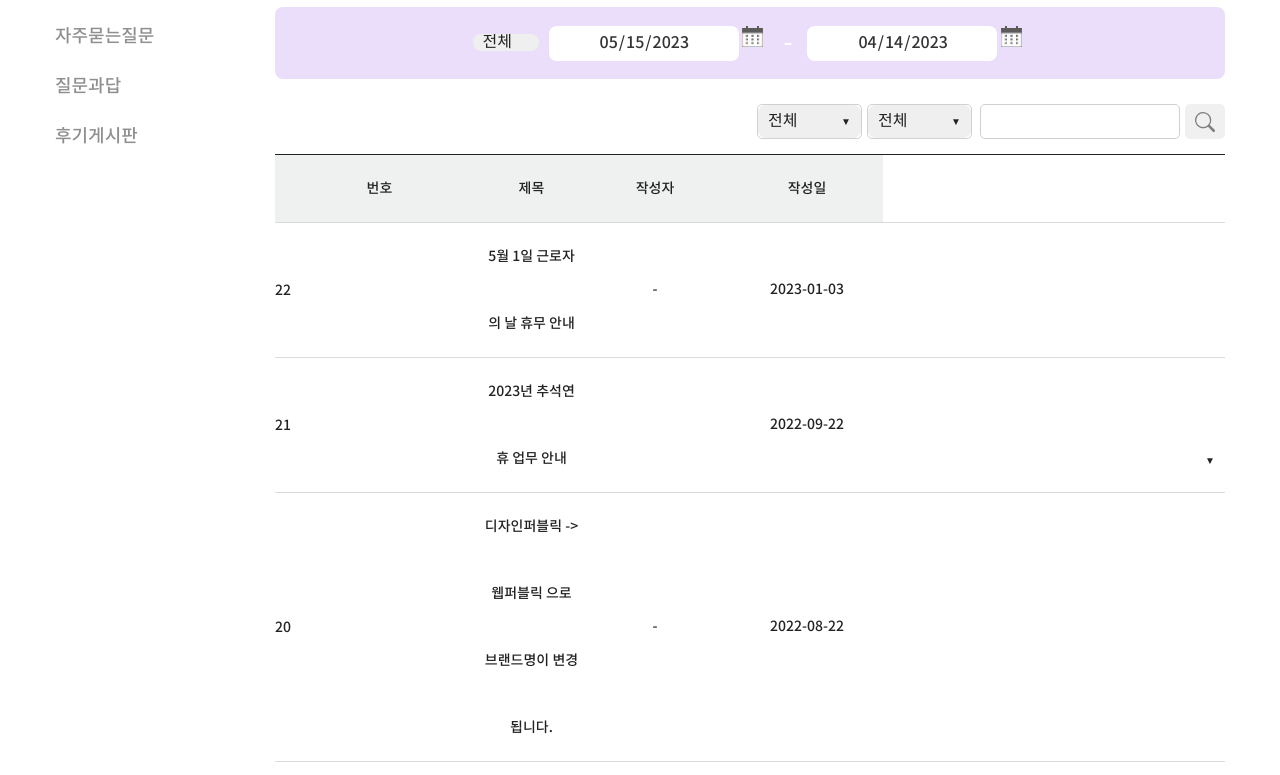
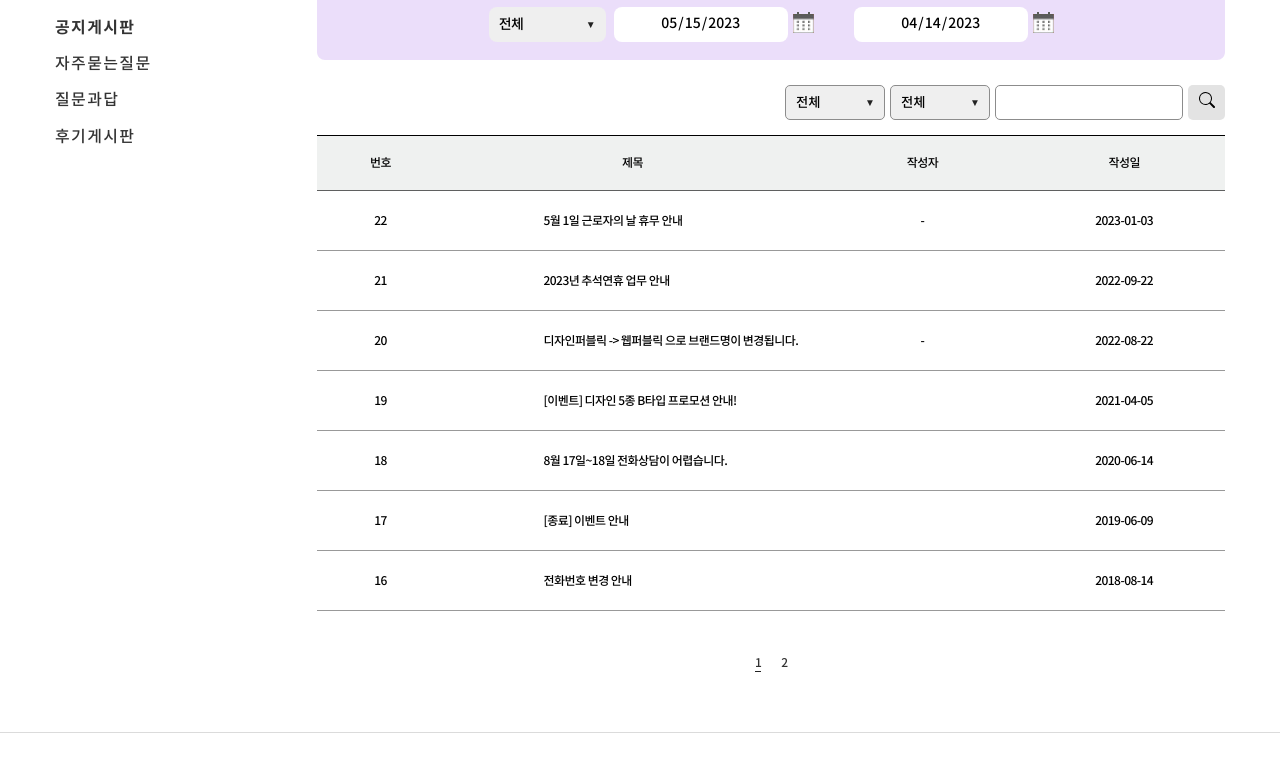
Before and after one commit to jantsandorj/spanlink-itwizard, a website: page pages/sub/4.1.html in a window 1280 px wide. Shown: the part 200-975 px from the top of the page. Drawn offline with Linux system fonts and the light colour scheme; a web font is replaced by a local one.

Commit message:
4.1 and 4.1.1

```diff
--- /dev/null
+++ b/assets/css/4-1-1.css
@@ -0,0 +1,23 @@
+/* Font style started  */
+.active {font-weight: 700 !important;}
+.text_14 {font-size: 14px; font-weight: 400; line-height: 16.94px; letter-spacing: -0.035em; color: #000000;}
+.text_12 {font-size: 12px; font-weight: 400; line-height: 14.52px; letter-spacing: -0.05em; color: #000000;}
+.side_menu_el {line-height: 19.36px; font-size: 16px; letter-spacing: 0.085em; color: #000000CC; font-weight: 400;}
+/* Font style end */
+.sub_conts .container {display: flex; gap: 150px; justify-content: space-between; width: 100%;}
+.side_menu_wrap {flex: 1 1 auto; white-space: nowrap; width: 145px;}
+.side_menu_ttl {border-bottom: 2px solid #222222; padding-top: 53px; padding-bottom: 28px; color: #000000; font-size: 22px; line-height: 26.63px; letter-spacing: 0.085em; }
+.sub_conts_ttl_4 {font-size: 26px; line-height: 31.47px; letter-spacing: 0.03em; color: #000000; padding-top: 45px; padding-bottom: 30px; text-align: center;}
+.conts_wrap {width: 100%;}
+.side_menu ul {padding-top: 27px; display: flex; flex-direction: column; gap: 17px;}
+.view_module {border: 0.5px solid #00000066; box-shadow: 0px 4px 4px 0px #00000040; margin-bottom: 300px;}
+.border_btm {border-bottom: 1px solid #00000066}
+.view_module>div {padding-left: 50px;}
+.module_ttl {display: flex; padding: 12px;}
+.module_info {padding: 12px; display: flex; gap: 17px; flex-direction: column;}
+.wrapper {display: flex;}
+h4 {width: 105px;}
+.writer {font-weight: 800;}
+.module_desc {display: flex; line-height: 35px; padding-top: 34px; padding-bottom: 30px;}
+.btn_wrap {width: 100%; height: 100px; padding: 35px 0; }
+.b_btn {border: 1px solid #222222; width: 83px; height: 100%; height: 30px;   }
--- a/assets/css/4-1.css
+++ b/assets/css/4-1.css
@@ -1,7 +1,33 @@
 /* Font style started  */
-.active {font-weight: 700;}
-.side_menu_el {line-height: 19.36px; font-size: 16px; letter-spacing: 8.5%; color: #000000CC; font-weight: 400;}
+.active {font-weight: 700 !important;}
+.text_14 {font-size: 14px; font-weight: 400; line-height: 16.94px; letter-spacing: -0.035em; color: #000000;}
+.text_12 {font-size: 12px; font-weight: 400; line-height: 14.52px; letter-spacing: -0.045em; color: #000000;}
+.side_menu_el {line-height: 19.36px; font-size: 16px; letter-spacing: 0.085em; color: #000000CC; font-weight: 400;}
 /* Font style end */
-.side_menu_wrap {padding-top: 45px;}
-.date_search {background-color: #EBDEFA;height: 72px; width: 100%; border-radius: 8px; display: flex; align-items: center; justify-content: center; gap: 10px;}
+.sub_conts .container {display: flex; gap: 150px; justify-content: space-between; width: 100%;}
+.side_menu_wrap {flex: 1 1 auto; white-space: nowrap; width: 145px;}
+.side_menu_ttl {border-bottom: 2px solid #222222; padding-top: 53px; padding-bottom: 28px; color: #000000; font-size: 22px; line-height: 26.63px; letter-spacing: 0.085em; }
+.sub_conts_ttl_4 {font-size: 26px; line-height: 31.47px; letter-spacing: 0.03em; color: #000000; padding-top: 45px; padding-bottom: 30px; text-align: center;}
+.conts_wrap {width: 100%;}
+.date_search {background-color: #EBDEFA; height: 72px; width: 100%; border-radius: 8px; display: flex; align-items: center; justify-content: center; gap: 8px;}
 .calendar_icon::after {content: url(../../images/calend.png); width: 21px;}
+.side_menu ul {padding-top: 27px; display: flex; flex-direction: column; gap: 17px;}
+.date_search .sel_item {border: none; height: 35px; width: 117px; border-radius: 8px; padding: 10px;}
+.sel_wrap {position: relative;}
+.sel_wrap::after {content:'\25BC'; top: 33%; right: 10px; color:#222222; position: absolute; font-size: 10px;}
+.date_picker {display: flex; gap: 40px;}
+.date_input {width: 200px; height: 35px; display: flex; justify-content: space-between; align-items: center; gap: 5px; }
+.date_input input {height: 100%; width: 100%; border-radius: 8px; text-align: center;}
+.search_filter {height: 75px; padding-top: 25px; padding-bottom: 15px; display: flex; gap: 5px; width: 100%; justify-content: flex-end; box-sizing: border-box;}
+.search_filter .sel_item {width: 100px;}
+.search_filter .sel_item, #search {border: 1px solid #8c8c8c; height: 35px; border-radius: 5px; padding: 10px;}
+#search {width: 188px;}
+.btn_wrap {width: 37px; background-color: #E3E3E3; height: 35px; border-radius: 5px;}
+.b_btn {width: 100%; height: 100%;}
+.b_btn::after {content: url(../../images/search.svg);}
+table {width: 100%;}
+thead {height: 55px;background-color: #EFF1F0; width: 100%; border-top:1px solid #000000; border-bottom: 1px solid #00000099;}
+tbody tr {height: 60px; border-bottom: 1px solid #00000066; text-align: center;}
+tbody tr td:nth-child(2) {text-align: start; padding-left: 100px;}
+.paging_conts {display: flex; justify-content: center; gap: 20px; padding-top: 45px; padding-bottom: 60px;}
+.active_link {border-bottom: 1px solid #222222;}
--- a/pages/sub/4.1.html
+++ b/pages/sub/4.1.html
@@ -16,7 +16,6 @@
         <link rel="stylesheet" type="text/css" href="../../assets/css/common.css">
         <link rel="stylesheet" type="text/css" href="../../assets/css/media.css">
         <link rel="stylesheet" type="text/css" href="../../assets/css/4-1.css">
-        <link rel="stylesheet" type="text/css" href="../../assets/css/sub.css">
 
     </head>
     <body>
@@ -65,10 +64,10 @@
             <div class="container">
                 <!-- Side menu -->
                 <div class="side_menu_wrap">
-                    <h2>고객센터</h2>
-                    <div class="sub_side_menu">
+                    <h2 class="active side_menu_ttl">고객센터</h2>
+                    <div class="side_menu">
                         <ul class="lists">
-                            <li><a class="side_menu_el" href="#">공지게시판 </a></li>
+                            <li><a class="active side_menu_el" href="#">공지게시판 </a></li>
                             <li><a class="side_menu_el" href="#">자주묻는질문</a></li>
                             <li><a class="side_menu_el" href="#">질문과답</a></li>
                             <li><a class="side_menu_el" href="#">후기게시판</a></li>
@@ -77,21 +76,20 @@
                 </div>
                 <!-- //Side menu -->
                 <!-- Content -->
-                <div class="sub_conts_wrap">
-                    <h2 class="sub_conts_ttl">공지게시판</h2>
+                <div class="conts_wrap">
+                    <h2 class="sub_conts_ttl_4 active">공지게시판</h2>
                     <div class="date_search">
                         <div class="sel_wrap">
-                            <select class="ui_selectbox sel_item" data-title="옵션선택">
+                            <select class="sel_item text_14" data-title="옵션선택">
                                 <option selected="">전체</option>
                                 <option>item1</option>
                             </select>
                         </div>
-                        <div class="date_picker">
+                        <div class="date_picker text_14">
                             <div class="date_input">
                                 <input type="date" id="start_date" name="start_date" class="filter_date" value="2023-05-15">
                                 <span class="calendar_icon"></span>
                             </div>
-                            <span class="mid_hyphen"> - </span>
                             <div class="date_input">
                                 <input type="date" id="start_date" name="start_date" class="filter_date" value="2023-04-14">
                                 <span class="calendar_icon"></span>
@@ -99,37 +97,31 @@
                         </div>
                     </div>
                     <div class="search_filter">
-                        <div class="dropdown_sel_wrap">
                         <div class="sel_wrap">
-                                <select class="ui_selectbox sel_item" data-title="옵션선택">
+                            <select class="sel_item" data-title="옵션선택">
                                 <option selected="">전체</option>
                                 <option>item1</option>
                             </select>
                         </div>
                         <div class="sel_wrap">
-                                <select class="ui_selectbox sel_item" data-title="옵션선택">
+                            <select class="sel_item" data-title="옵션선택">
                                 <option selected="">전체</option>
                                 <option>item1</option>
                             </select>
                         </div>
-                        </div>
-                        <div class="search_wrap">
                         <input type="text" id="search" name="search">
                         <div class="btn_wrap">
                             <button class="b_btn"></button>
                         </div>
                     </div>
-                    </div>
                     <div class="sub_table_conts">
-                            <table>
+                            <table class="text_12">
                                 <colgroup>
-                                    <col width="22%" span="1" style="text-align: start;">
-                                        <col width="10%" span="1">
+                                    <col width="10%" span="1" style="text-align: start;">
+                                        <col width="30%" span="1">
                                             <col width="16%" span="1">
                                                 <col width="16%" span="1">
-                                                    <col width="16%" span="1">
-                                                        <col width="14%" span="1">
-                                                            <col width="10%" span="1">
+
                                 </colgroup>
                                 <thead>
                                     <tr>
@@ -184,8 +176,8 @@
                                     </tr>
                                 </tbody>
                             </table>
-                            <div class="paging_conts">
-                                <a href="javascript:void(0);">1</a>
+                            <div class="paging_conts text_12">
+                                <a class="active_link" href="javascript:void(0);">1</a>
                                 <a href="javascript:void(0);">2</a>
                             </div>
                     </div>
```
Also changed, not shown: pages/sub/4.1.1.html (added, +132 -0 lines). Lines whose indentation alone changed are shown as unchanged.
